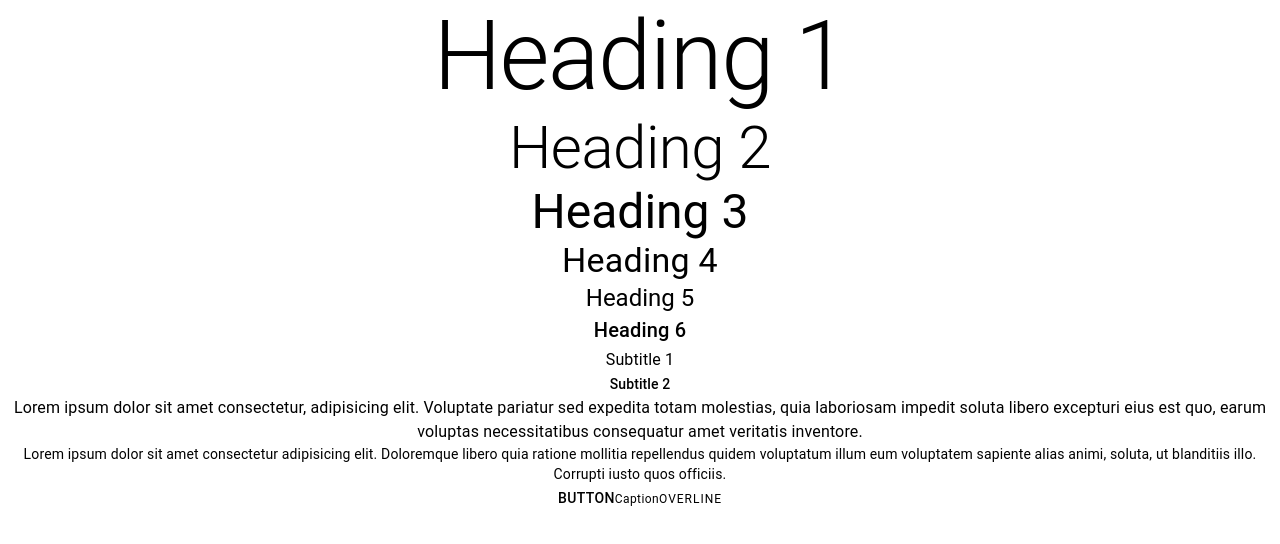
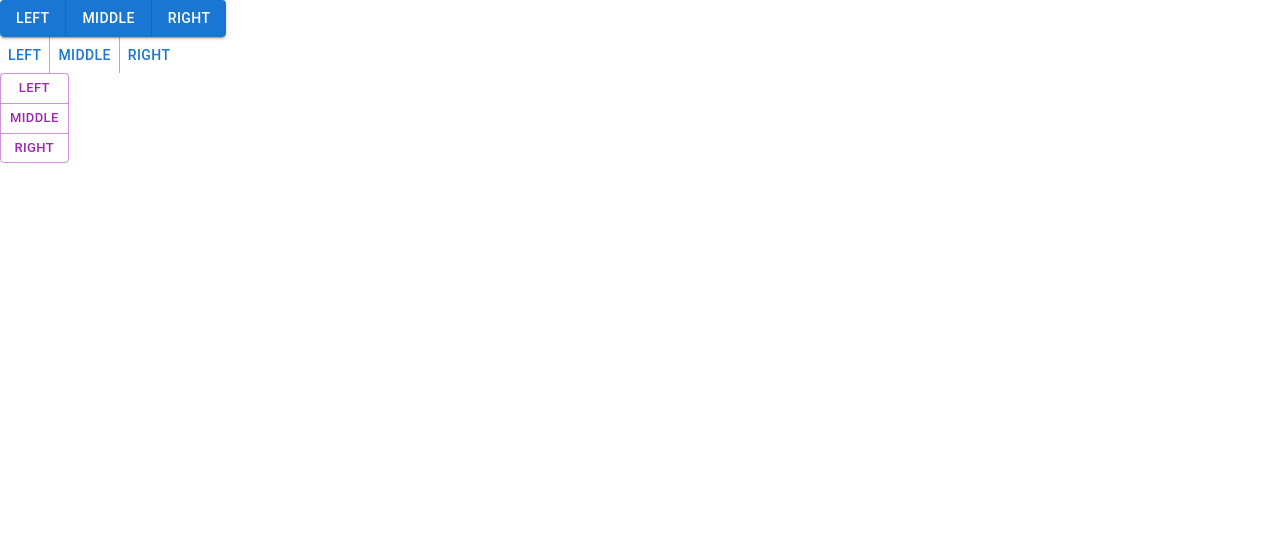
Before and after one commit to AungYeHtatCoder/react_mui_lesson_2023, a React (Create React App) app: page / in a window 1280 px wide. Shown: the top 544 px of the page. Built offline with nearby package versions, Linux system fonts and the light colour scheme.

Commit message:
mui-button-group lesson by amk

```diff
--- a/src/App.tsx
+++ b/src/App.tsx
@@ -1,10 +1,12 @@
 import './App.css';
-import { MuiTypography } from './components/MuiTypography';
+import { MuiButtonGroup } from './components/MuiButtonGroup';
+// import { MuiTypography } from './components/MuiTypography';
 
 function App() {
   return (
     <div className='App'>
-      <MuiTypography />
+      {/* <MuiTypography /> */}
+      <MuiButtonGroup />
     </div>
   );
 }
--- /dev/null
+++ b/src/components/MuiButtonGroup.tsx
@@ -0,0 +1,43 @@
+import { Stack, IconButton, Button, ButtonGroup } from '@mui/material';
+import SendIcon from '@mui/icons-material/Send';
+export const MuiButtonGroup = () => {
+  return (
+    <Stack>
+      <Stack direction='row' spacing={2}>
+        <Stack direction='row'>
+          <ButtonGroup variant='contained'>
+            <Button>Left</Button>
+            <Button>Middle</Button>
+            <Button>Right</Button>
+          </ButtonGroup>
+        </Stack>
+      </Stack>
+
+      <Stack direction='row' spacing={2}>
+        <Stack direction='row'>
+          <ButtonGroup variant='text'>
+            <Button>Left</Button>
+            <Button>Middle</Button>
+            <Button>Right</Button>
+          </ButtonGroup>
+        </Stack>
+      </Stack>
+
+      <Stack direction='row' spacing={2}>
+        <Stack direction='row'>
+          <ButtonGroup
+            variant='outlined'
+            orientation='vertical'
+            size='small'
+            color='secondary'
+            aria-label='alignment button group'
+          >
+            <Button onClick={() => alert('left clicked')}>Left</Button>
+            <Button>Middle</Button>
+            <Button>Right</Button>
+          </ButtonGroup>
+        </Stack>
+      </Stack>
+    </Stack>
+  );
+};
```
